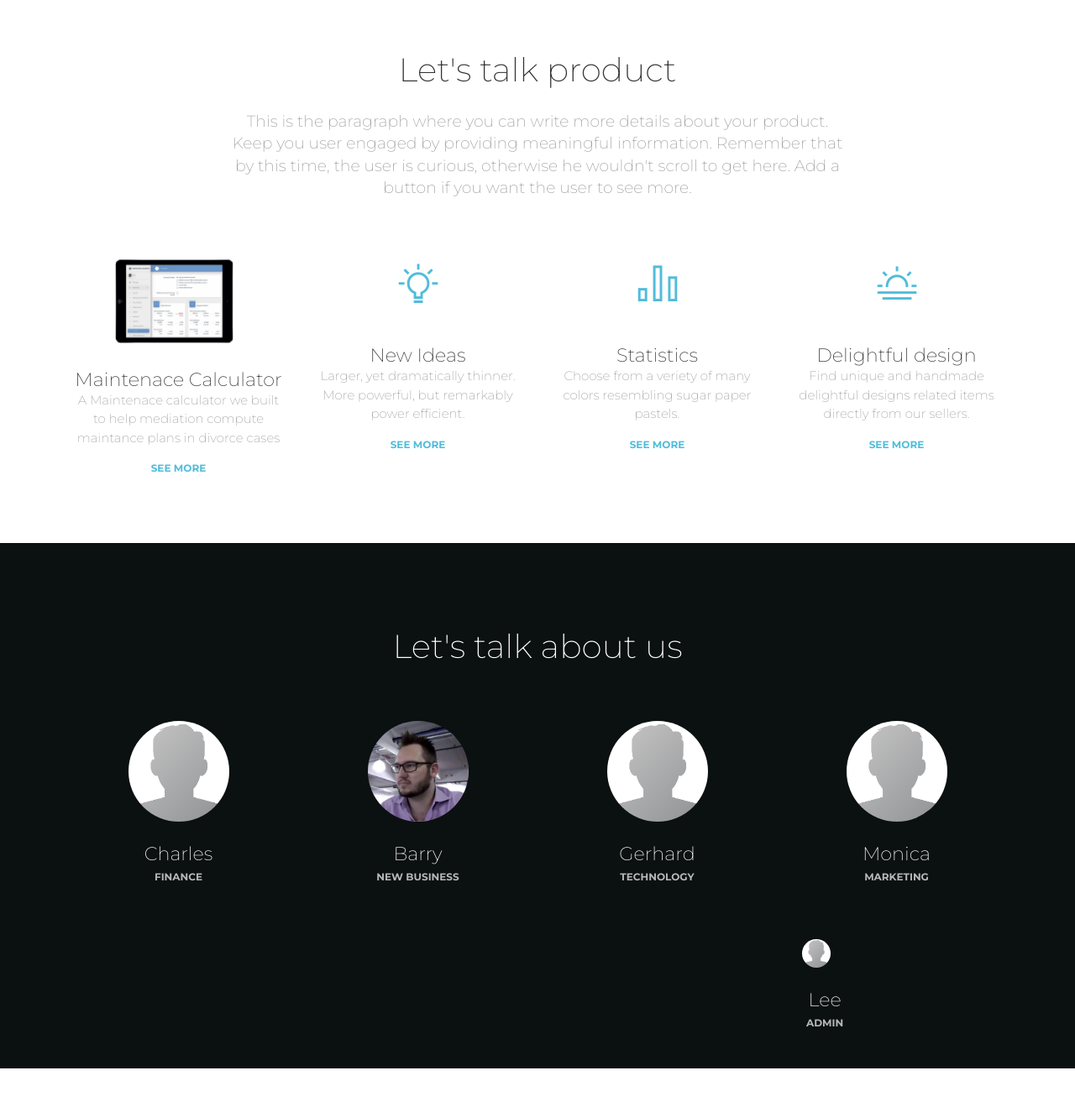
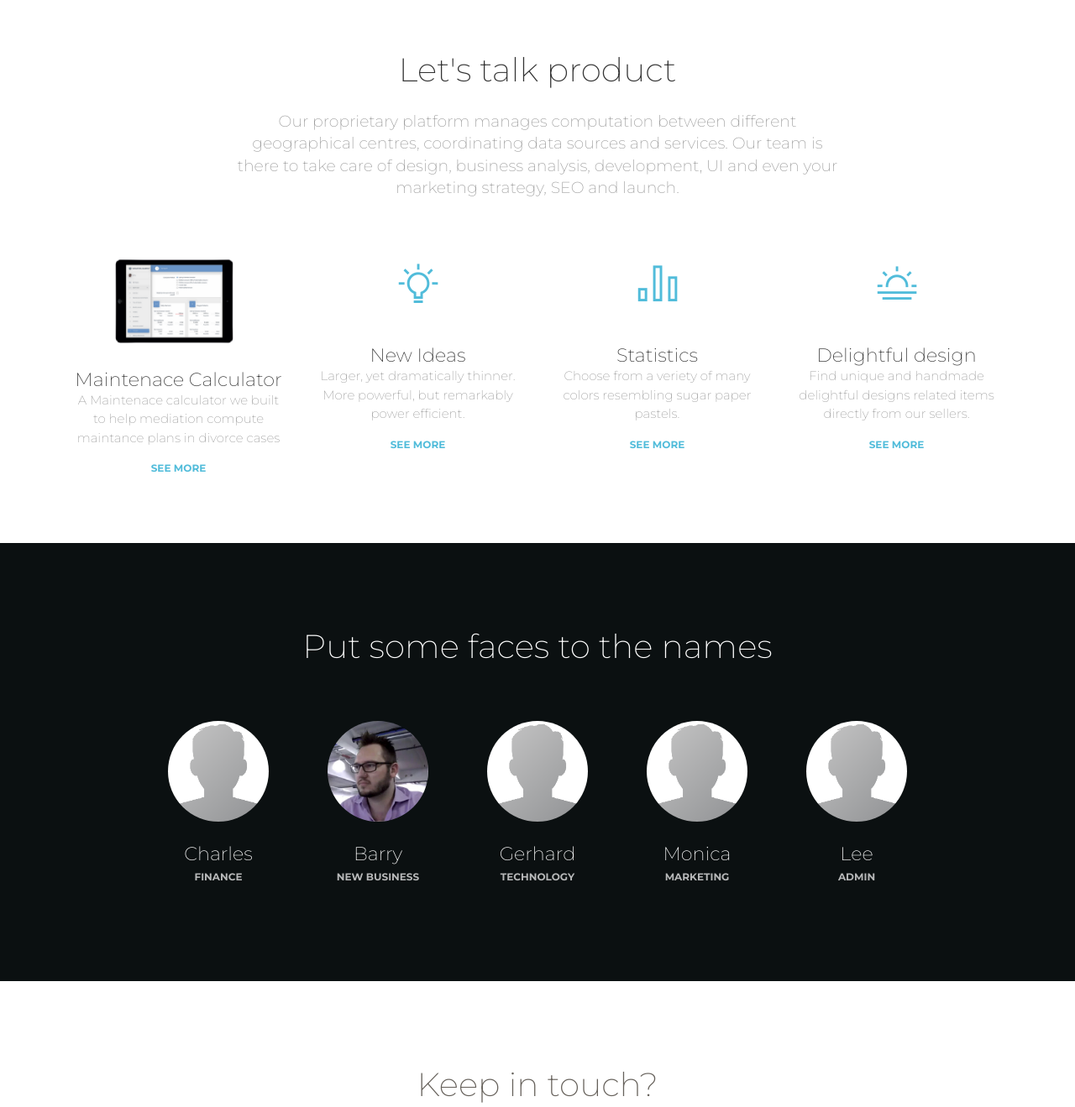
Before and after one commit to ZAScubapetey/framework, a website: page index.html in a window 1280 px wide. Shown: the part 840-2159 px from the top of the page at 84% size. Drawn offline with Linux system fonts and the light colour scheme; some packages are replaced by stand-ins of ours.

Commit message:
main page changes

```diff
--- a/index.html
+++ b/index.html
@@ -83,9 +83,7 @@ The above copyright notice and this permission notice shall be included in all c
         <div class="row" id="about_Us">
           <div class="col-md-8 ml-auto mr-auto">
             <h2 class="title">Let's talk product</h2>
-            <h5 class="description">This is the paragraph where you can write more details about your product. Keep you
-              user engaged by providing meaningful information. Remember that by this time, the user is curious,
-              otherwise he wouldn't scroll to get here. Add a button if you want the user to see more.</h5>
+            <h5 class="description">Our proprietary platform manages computation between different geographical centres, coordinating data sources and services. Our team is there to take care of design, business analysis, development, UI and even your marketing strategy, SEO and launch.</h5>
             <br>
 
           </div>
@@ -102,7 +100,7 @@ The above copyright notice and this permission notice shall be included in all c
                 <h4 class="info-title">Maintenace Calculator</h4>
                 <p class="description">A Maintenace calculator we built to help mediation compute maintance plans in
                   divorce cases</p>
-                <a href="https://youtu.be/UN5t_4FHX2g" class="btn btn-link btn-info">See more</a>
+                <a href="https://youtu.be/UN5t_4FHX2g" target="_blank" class="btn btn-link btn-info">See more</a>
               </div>
             </div>
           </div>
@@ -147,9 +145,9 @@ The above copyright notice and this permission notice shall be included in all c
     </div>
     <div class="section section-dark text-center">
       <div class="container">
-        <h2 class="title">Let's talk about us</h2>
-        <div class="row">
-          <div class="col-md-3">
+        <h2 class="title">Put some faces to the names</h2>
+        <div class="row" style="justify-content: center;">
+          <div class="col-md-2">
             <div class="card card-profile card-plain">
               <div class="card-avatar">
                 <a href="#avatar">
@@ -166,7 +164,7 @@ The above copyright notice and this permission notice shall be included in all c
               </div>
             </div>
           </div>
-          <div class="col-md-3">
+          <div class="col-md-2">
             <div class="card card-profile card-plain">
               <div class="card-avatar">
                 <a href="#avatar">
@@ -183,7 +181,7 @@ The above copyright notice and this permission notice shall be included in all c
               </div>
             </div>
           </div>
-          <div class="col-md-3">
+          <div class="col-md-2">
             <div class="card card-profile card-plain">
               <div class="card-avatar">
                 <a href="#avatar">
@@ -200,7 +198,7 @@ The above copyright notice and this permission notice shall be included in all c
               </div>
             </div>
           </div>
-          <div class="col-md-3">
+          <div class="col-md-2">
             <div class="card card-profile card-plain">
               <div class="card-avatar">
                 <a href="#avatar">
@@ -216,7 +214,8 @@ The above copyright notice and this permission notice shall be included in all c
                 </a>
               </div>
             </div>
-          <div class="col-md-3">
+          </div>
+          <div class="col-md-2">
             <div class="card card-profile card-plain">
               <div class="card-avatar">
                 <a href="#avatar">
```
